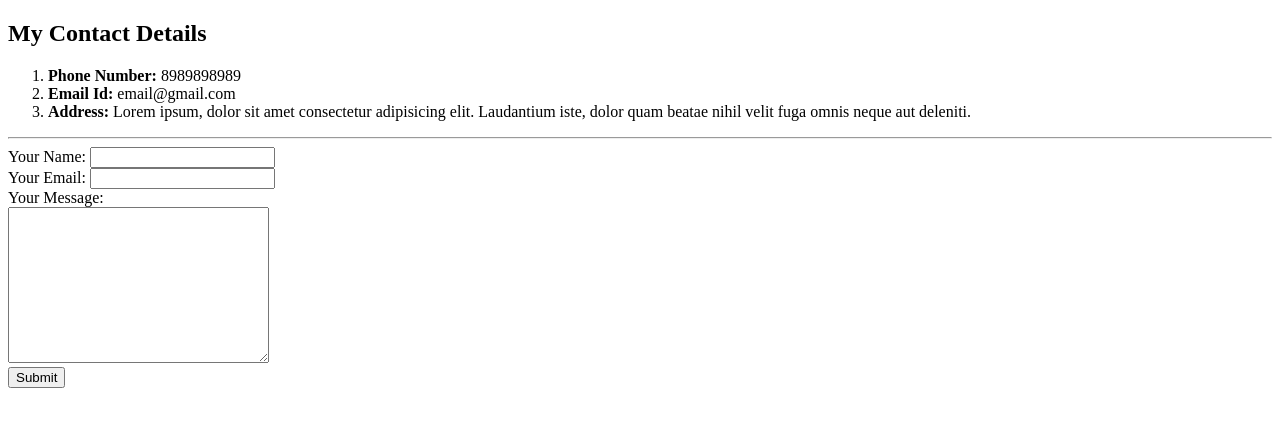
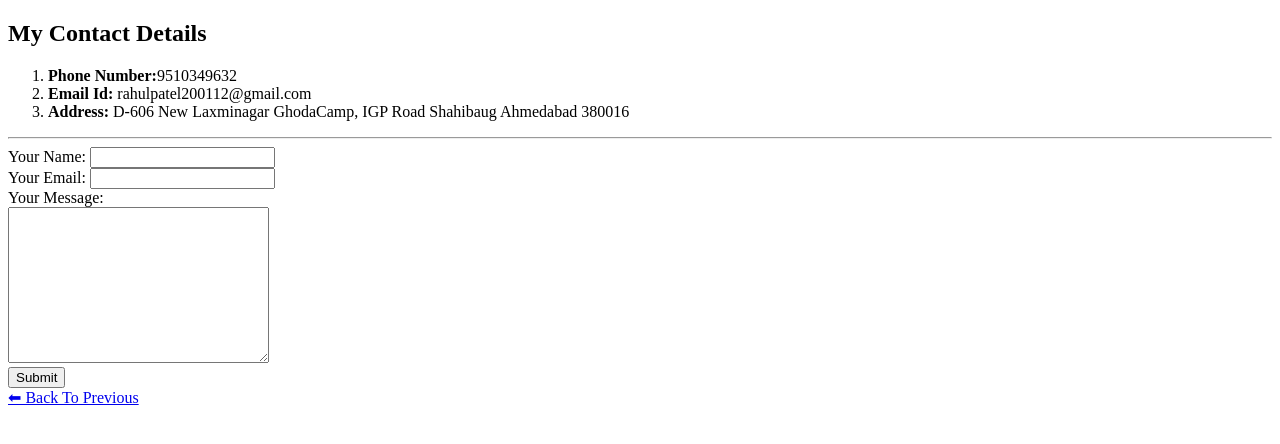
Before and after one commit to Rahul-1219/CV, a plain HTML site: page contact.html in a window 1280 px wide. Drawn offline with Linux system fonts and the light colour scheme.

Commit message:
Update contact.html
Update Personal Details and add Back To Previous Link.

```diff
--- a/contact.html
+++ b/contact.html
@@ -9,12 +9,10 @@
 
 <body>
     <h2>My Contact Details</h2>
-    <ol>
-        <li><strong> Phone Number:</strong> 8989898989</li>
-        <li><strong> Email Id:</strong> email@gmail.com</li>
-        <li><strong> Address:</strong> Lorem ipsum, dolor sit amet consectetur adipisicing elit. Laudantium iste, dolor
-            quam beatae nihil
-            velit fuga omnis neque aut deleniti.</li>
+     <ol>
+        <li><strong> Phone Number:</strong>9510349632</li>
+        <li><strong> Email Id:</strong> rahulpatel200112@gmail.com</li>
+        <li><strong> Address:</strong> D-606 New Laxminagar GhodaCamp, IGP Road Shahibaug Ahmedabad 380016</li>
     </ol>
     <hr>
     <form action="mailto:rahulpatel200112@gmail.com" method="post" enctype="text/plain">
@@ -27,7 +25,7 @@
         <input type="submit">
     </form>
 
-
+<a href="index.html">⬅ Back To Previous </a>
 
     <!-- <form action="">
         <label>Your Name:</label>
```
